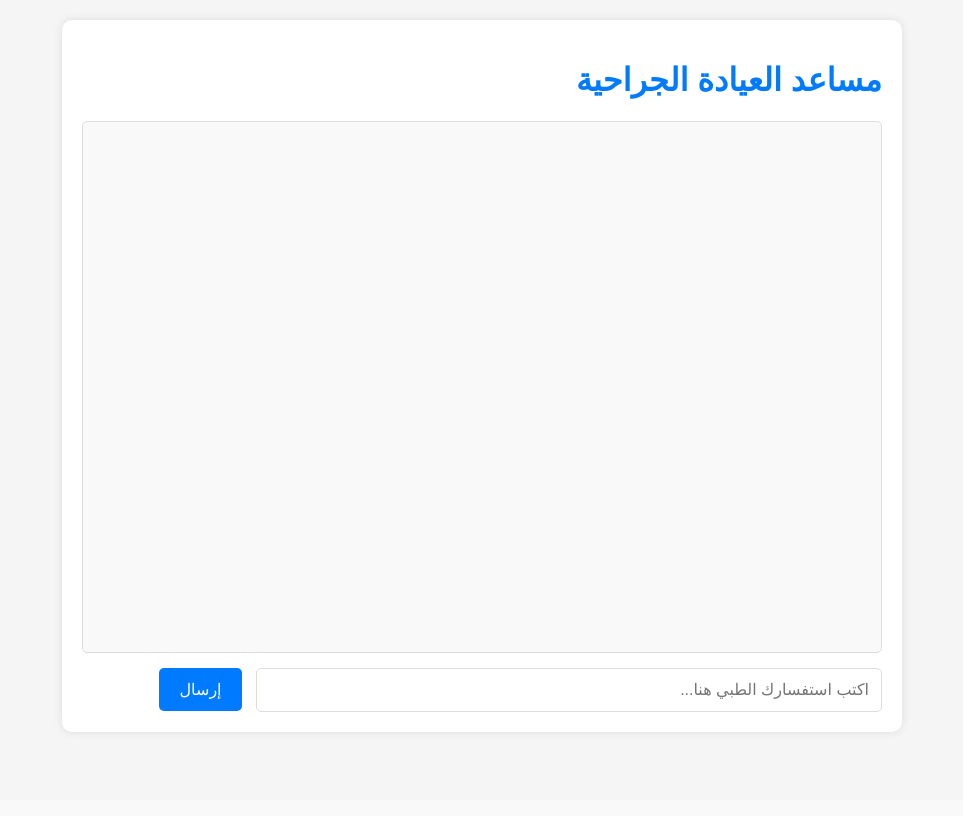
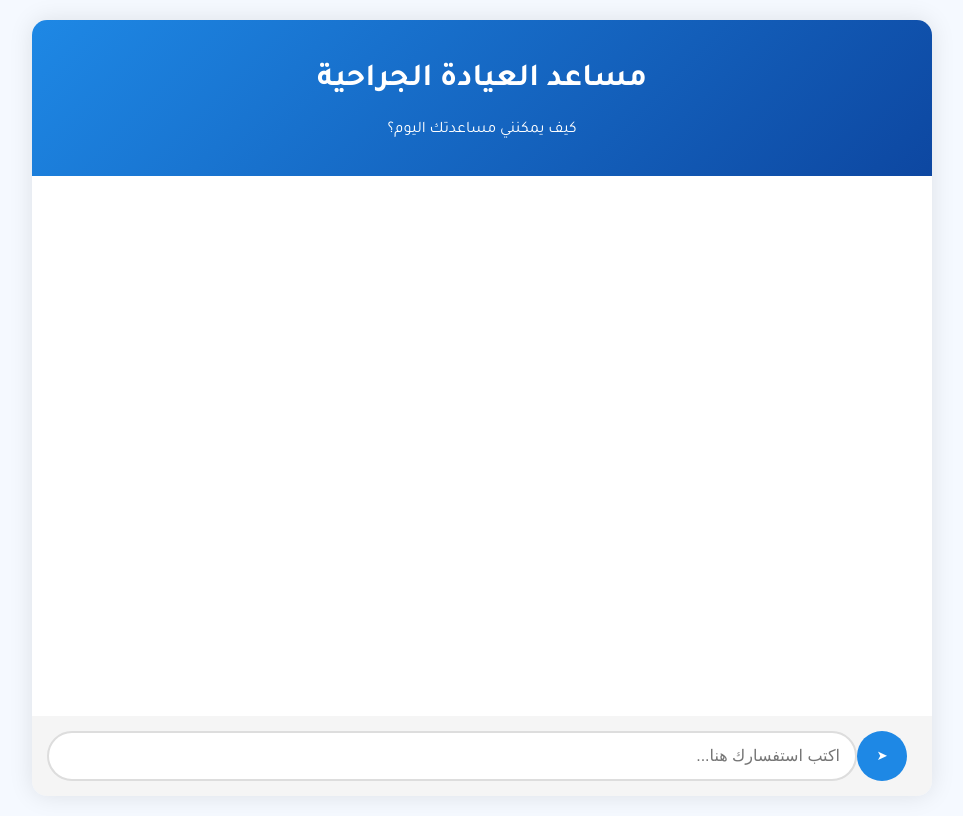
Before and after one commit to KhalidSurgery/Rania-Bot, a Flask app: page / in a window 1280 px wide. Shown: the whole page, without its empty margins (158-1121 px from the left). Before the commit the page ends 734 px from the top, so only its background shows below. Run offline with Flask 3, Linux system fonts and the light colour scheme.

Commit message:
Update chat.html

```diff
--- a/templates/chat.html
+++ b/templates/chat.html
@@ -1,122 +1,30 @@
 <!DOCTYPE html>
-<html dir="rtl">
+<html dir="rtl" lang="ar">
 <head>
+    <meta charset="UTF-8">
+    <meta name="viewport" content="width=device-width, initial-scale=1.0">
     <title>مساعد العيادة الجراحية</title>
-    <style>
-        body {
-            font-family: 'Arial', sans-serif;
-            background-color: #f5f5f5;
-            margin: 0;
-            padding: 20px;
-            text-align: right;
-        }
-        .chat-container {
-            max-width: 800px;
-            margin: 0 auto;
-            background: white;
-            border-radius: 10px;
-            box-shadow: 0 0 10px rgba(0,0,0,0.1);
-            padding: 20px;
-        }
-        #chat-box {
-            height: 500px;
-            border: 1px solid #ddd;
-            padding: 15px;
-            overflow-y: auto;
-            margin-bottom: 15px;
-            background: #f9f9f9;
-            border-radius: 5px;
-        }
-        #user-input {
-            width: 75%;
-            padding: 12px;
-            border: 1px solid #ddd;
-            border-radius: 5px;
-            font-size: 16px;
-        }
-        button {
-            padding: 12px 20px;
-            background: #007bff;
-            color: white;
-            border: none;
-            border-radius: 5px;
-            cursor: pointer;
-            font-size: 16px;
-            margin-right: 10px;
-        }
-        button:hover {
-            background: #0056b3;
-        }
-        .user-msg {
-            background: #e3f2fd;
-            padding: 8px 12px;
-            border-radius: 5px;
-            margin: 5px 0;
-            display: inline-block;
-            max-width: 80%;
-        }
-        .bot-msg {
-            background: #f1f1f1;
-            padding: 8px 12px;
-            border-radius: 5px;
-            margin: 5px 0;
-            display: inline-block;
-            max-width: 80%;
-        }
-    </style>
+    <!-- ربط ملف CSS -->
+    <link rel="stylesheet" href="/static/css/style.css">
+    <!-- خطوط Google -->
+    <link href="https://fonts.googleapis.com/css2?family=Tajawal:wght@400;500;700&display=swap" rel="stylesheet">
 </head>
 <body>
     <div class="chat-container">
-        <h1 style="color: #007bff;">مساعد العيادة الجراحية</h1>
+        <div class="chat-header">
+            <h1>مساعد العيادة الجراحية</h1>
+            <p>كيف يمكنني مساعدتك اليوم؟</p>
+        </div>
+
         <div id="chat-box"></div>
-        <div>
-            <input type="text" id="user-input" placeholder="اكتب استفسارك الطبي هنا..." autocomplete="off">
-            <button onclick="sendMessage()">إرسال</button>
+
+        <div class="input-area">
+            <button id="send-btn">➤</button>
+            <input type="text" id="user-input" placeholder="اكتب استفسارك هنا...">
         </div>
     </div>
 
-    <script>
-        // إضافة رسالة للشات
-        function addMessage(sender, message) {
-            const chatBox = document.getElementById('chat-box');
-            const msgClass = sender === 'user' ? 'user-msg' : 'bot-msg';
-            chatBox.innerHTML += `<div class="${msgClass}"><b>${sender === 'user' ? 'أنت' : 'المساعد'}:</b> ${message}</div>`;
-            chatBox.scrollTop = chatBox.scrollHeight;
-        }
-
-        // إرسال الرسالة
-        async function sendMessage() {
-            const input = document.getElementById('user-input');
-            const message = input.value.trim();
-
-            if (message === '') return;
-
-            addMessage('user', message);
-            input.value = '';
-
-            try {
-                const response = await fetch('/ask', {
-                    method: 'POST',
-                    headers: {
-                        'Content-Type': 'application/json',
-                    },
-                    body: JSON.stringify({ question: message })
-                });
-
-                const data = await response.json();
-                addMessage('bot', data.answer);
-
-            } catch (error) {
-                addMessage('bot', 'عذرًا، حدث خطأ في الاتصال بالمساعد. يرجى المحاولة لاحقًا.');
-            }
-        }
-
-        // إمكانية الإرسال بالضغط على Enter
-        document.getElementById('user-input').addEventListener('keypress', function(e) {
-            if (e.key === 'Enter') {
-                sendMessage();
-            }
-        });
-    </script>
+    <!-- ربط ملف JavaScript -->
+    <script src="/static/js/script.js"></script>
 </body>
 </html>
```
